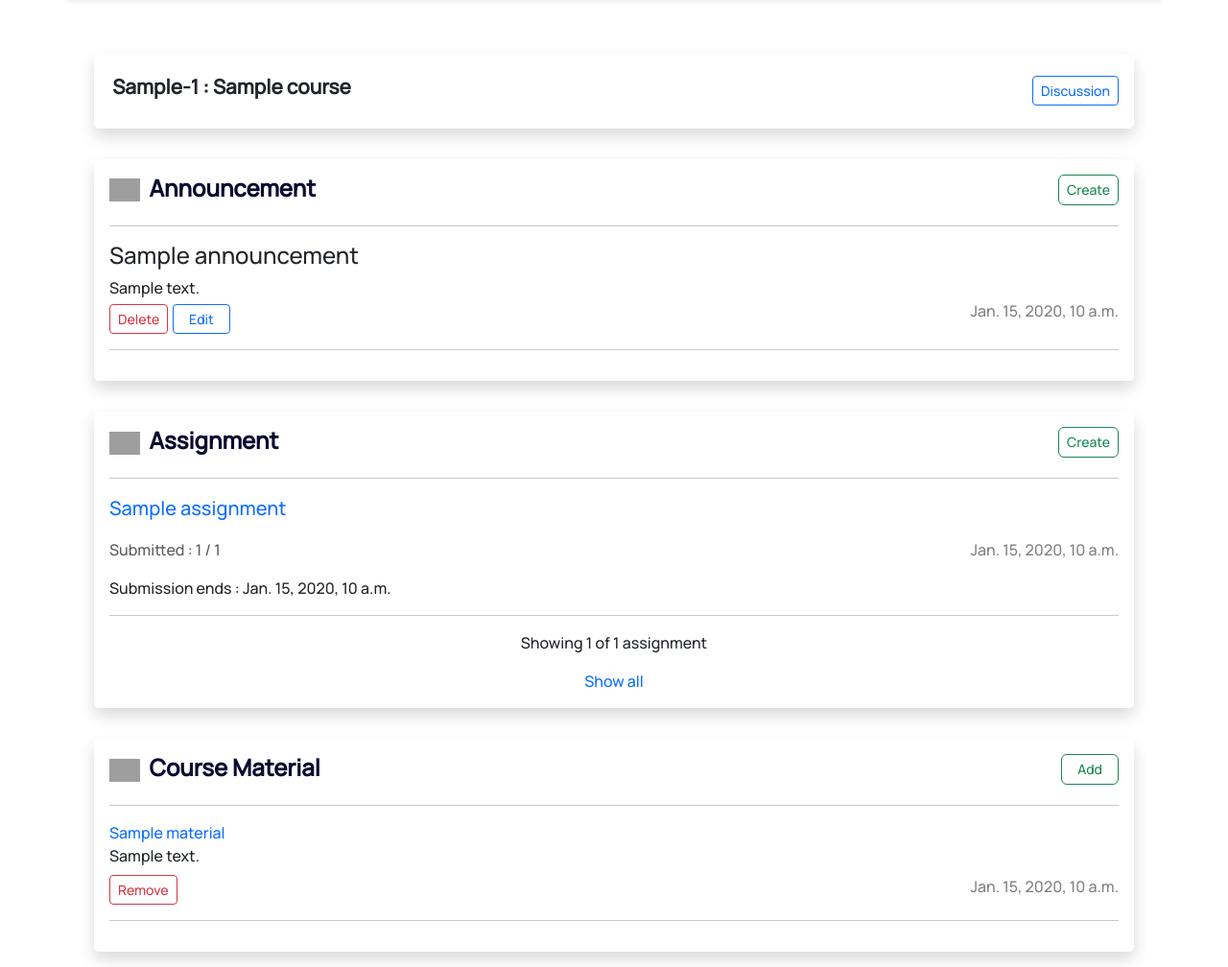
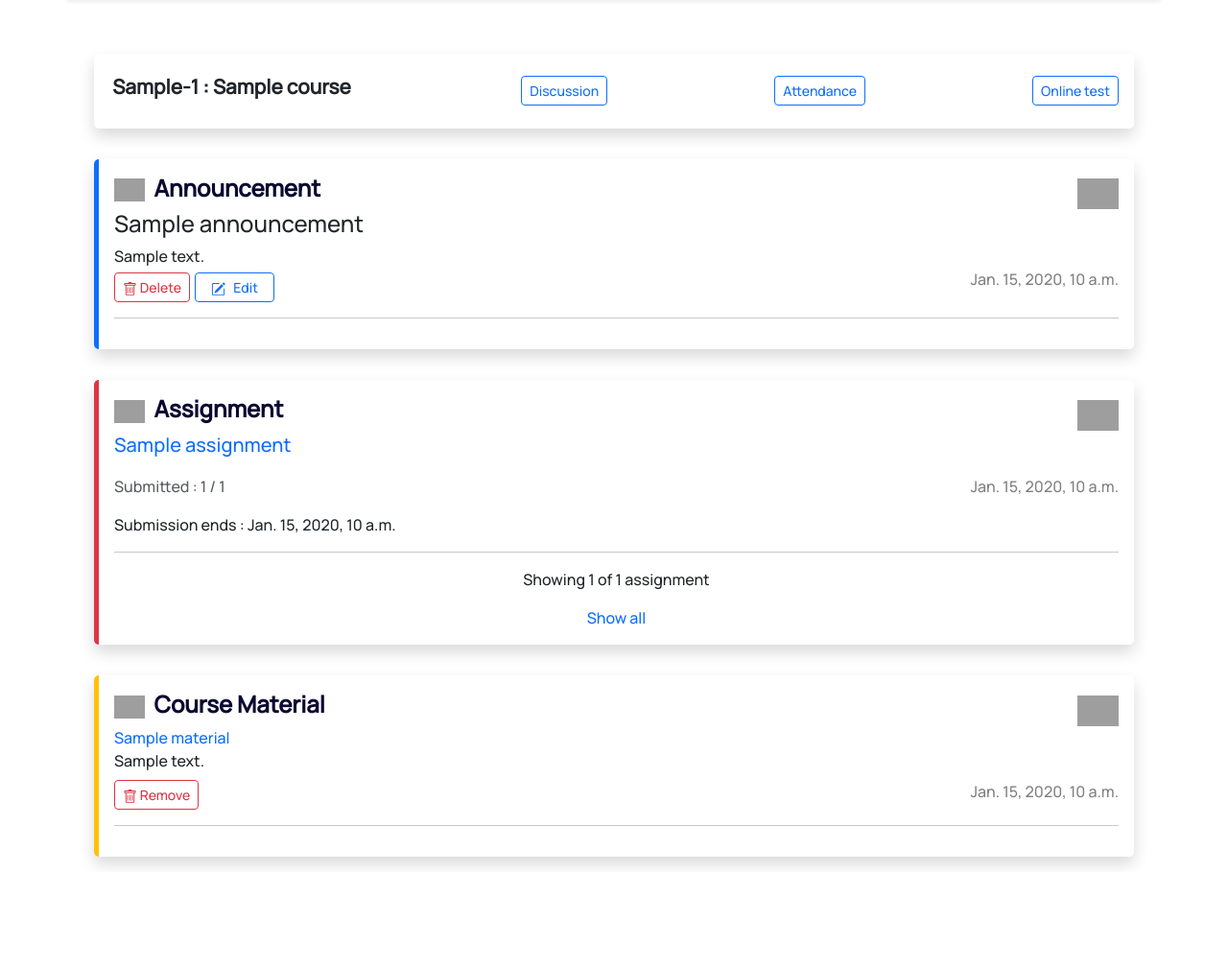
Before and after one commit to nz-m/eLMS-SWE, a Django app: template main/templates/main/faculty_course.html in a window 1280 px wide. Shown: the part 152-1160 px from the top of the page at 96% size. After the commit the page ends 1056 px from the top, so only its background shows below. Run offline with Django 4.2, Linux system fonts and the light colour scheme; tables that the repository leaves empty hold one stand-in row (values such as "Sample post"); the template is opened without the code that fills it: values that come from a table or form of the project are taken from there, most other values are stand-ins (such as "Sample title", 1, 10 or a date in 2020); some libraries are stand-ins or nearby versions; grey boxes are pictures that could not be loaded.

Commit message:
modify faculty profile template

```diff
--- a/main/templates/main/facultyCourses.html
+++ b/main/templates/main/facultyCourses.html
@@ -30,7 +30,7 @@
       <div class="card_primary d-flex justify-content-center flex-wrap ">
          {% for courses in courses %}
          <!-- individual course starts -->
-         <div class="cd card text-center my-4 mx-4" style="width: 30rem !important;">
+         <div class="cd card text-center my-4 mx-4 courseAnim" style="width: 30rem !important;">
             <div class="card-header text-light">
                Dept. of {{courses.department}}
             </div>
@@ -51,4 +51,5 @@
       {% endif %}
    </div>
 </div>
+
 {% endblock %}
--- a/main/templates/main/faculty_course.html
+++ b/main/templates/main/faculty_course.html
@@ -14,7 +14,6 @@
 {% url 'courses' %}
 {% endblock %}
 {% block content %}
-<div class="site-section">
 <!-- navigation links -->
 <div class="container shadow-sm">
    <nav aria-label="breadcrumb">
@@ -29,33 +28,45 @@
 <!-- navigation links end -->
 <div class="container d-flex flex-wrap flex-column">
    <!-- course name starts -->
-   <div class="course-section p-3 m-3 shadow d-flex justify-content-between align-items-center">
-      <h3 class="course_name">{{course.department}}-{{course.code}} : {{course.name}}</h3>
+   <div class="course-section p-3 m-3 shadow d-flex justify-content-between align-items-center courseCls">
+      <h3 id="courseTitle" class="course_name">{{course.department}}-{{course.code}} : {{course.name}}</h3>
       <a class="btn btn-outline-primary btn-sm"
          href="{% url 'discussion' course.code %}">
       Discussion
       </a>
+      <a class="btn btn-outline-primary btn-sm"
+         href="{% url 'attendance' course.code %}">
+      Attendance
+      </a>
+      <a class="btn btn-outline-primary btn-sm"
+         href="{% url 'allQuizzes' course.code %}">
+      Online test
+      </a>
    </div>
    <!-- course name ends -->
    <!-- announcement section starts -->
-   <div class="course-section p-3 m-3 shadow">
-      <div class="d-flex justify-content-between">
-         <h4 class="fw-bold" style="color: rgb(10, 10, 48);"><img src="{% static 'images/icon/megaphone.png' %}"
+   <div class="course-section p-3 m-3 shadow border border-top-0 border-end-0 border-bottom-0 border-primary border-5">
+      <div class="d-flex justify-content-between ">
+         <h4 class="fw-bold announcementCls" style="color: rgb(10, 10, 48);"><img src="{% static 'images/icon/megaphone.png' %}"
             alt="" style="height:1.5rem;"><span style="margin-right: 0.6rem;"></span>Announcement
          </h4>
-         <a class="btn btn-sm btn-outline-success rounded" style="height:2rem"
-            href="{% url 'addAnnouncement' course.code  %}">Create</a>
+         <a
+            href="{% url 'addAnnouncement' course.code  %}"><img src="{% static 'images/icon/iconBlack.png' %}"
+            alt="" height="32"></a>
       </div>
       <div>
          {% for announcement in announcements %}
          <!-- individual announcement starts -->
-         <hr>
          <h4>{{announcement.title}}</h4>
          <div class="fs-6 text-break">{{announcement.description}}</div>
          <div class="announcement-cont d-flex justify-content-between">
             <div>
                <button type="button" class="btn btn-sm btn-outline-danger" data-bs-toggle="modal"
                   data-bs-target="#staticBackdrop">
+                  <svg xmlns="http://www.w3.org/2000/svg" width="15" height="15" fill="currentColor" class="bi bi-trash" viewBox="0 0 16 16">
+                     <path d="M5.5 5.5A.5.5 0 0 1 6 6v6a.5.5 0 0 1-1 0V6a.5.5 0 0 1 .5-.5zm2.5 0a.5.5 0 0 1 .5.5v6a.5.5 0 0 1-1 0V6a.5.5 0 0 1 .5-.5zm3 .5a.5.5 0 0 0-1 0v6a.5.5 0 0 0 1 0V6z"/>
+                     <path fill-rule="evenodd" d="M14.5 3a1 1 0 0 1-1 1H13v9a2 2 0 0 1-2 2H5a2 2 0 0 1-2-2V4h-.5a1 1 0 0 1-1-1V2a1 1 0 0 1 1-1H6a1 1 0 0 1 1-1h2a1 1 0 0 1 1 1h3.5a1 1 0 0 1 1 1v1zM4.118 4 4 4.059V13a1 1 0 0 0 1 1h6a1 1 0 0 0 1-1V4.059L11.882 4H4.118zM2.5 3V2h11v1h-11z"/>
+                   </svg>
                Delete
                </button>
                <!-- Popup -->
@@ -81,7 +92,10 @@
                   </div>
                </div>
                <a class="btn btn-sm btn-outline-primary px-3"
-                  href="{% url 'editAnnouncement' course.code announcement.id %}">Edit</a>
+                  href="{% url 'editAnnouncement' course.code announcement.id %}"><svg xmlns="http://www.w3.org/2000/svg" width="15" height="15" fill="currentColor" class="bi bi-pencil-square" viewBox="0 0 16 16">
+                     <path d="M15.502 1.94a.5.5 0 0 1 0 .706L14.459 3.69l-2-2L13.502.646a.5.5 0 0 1 .707 0l1.293 1.293zm-1.75 2.456-2-2L4.939 9.21a.5.5 0 0 0-.121.196l-.805 2.414a.25.25 0 0 0 .316.316l2.414-.805a.5.5 0 0 0 .196-.12l6.813-6.814z"/>
+                     <path fill-rule="evenodd" d="M1 13.5A1.5 1.5 0 0 0 2.5 15h11a1.5 1.5 0 0 0 1.5-1.5v-6a.5.5 0 0 0-1 0v6a.5.5 0 0 1-.5.5h-11a.5.5 0 0 1-.5-.5v-11a.5.5 0 0 1 .5-.5H9a.5.5 0 0 0 0-1H2.5A1.5 1.5 0 0 0 1 2.5v11z"/>
+                   </svg> &nbsp; Edit</a>
             </div>
             <div class="add-announcement" style="color:grey;">
                {{announcement.datetime}}
@@ -98,17 +112,20 @@
    </div>
    <!-- announcement section ends -->
    <!-- assignment section starts -->
-   <div class="course-section p-3 m-3 shadow">
+   <div class="course-section p-3 m-3 shadow border border-top-0 border-bottom-0 border-end-0 border-danger border-5">
       <div class="d-flex flex-row justify-content-between edit">
-         <h4 class="fw-bold" style="color: rgb(10, 10, 48);"><img src="{% static 'images/icon/open-book.png' %}"
+         <h4 class="fw-bold assignmentCls" style="color: rgb(10, 10, 48);"><img src="{% static 'images/icon/open-book.png' %}"
             alt="" style="height:1.5rem"><span style="margin-right: 0.6rem;"></span>Assignment</h4>
-         <a class="btn btn-sm btn-outline-success rounded" style="height:2rem"
-            href="{% url 'addAssignment' course.code %}">Create</a>
+         <a style="height:2rem"
+
+         href="{% url 'addAssignment' course.code %}">
+         <img src="{% static 'images/icon/iconBlack.png' %}"
+            alt="" height="32">
+         </a>
       </div>
       <div class="add-announcement">
          {% for assignment in assignments %}
          <!-- individual assignment starts -->
-         <hr>
          <a class="text-bold fs-5" href="{% url 'submission' course.code assignment.id %}">
          {{assignment.title}}</a>
          <div class="d-flex justify-content-between mt-3">
@@ -141,17 +158,18 @@
    </div>
    <!-- assignment section ends -->
    <!-- course material section starts -->
-   <div class="course-section p-3 m-3 shadow">
+   <div class="course-section p-3 m-3 shadow border border-top-0 border-bottom-0 border-warning border-end-0 border-5" id="material">
       <div class="d-flex flex-row justify-content-between edit">
-         <h4 class="fw-bold" style="color: rgb(10, 10, 48);"><img src="{% static 'images/icon/folder.png' %}"
+         <h4 class="fw-bold materialCls" style="color: rgb(10, 10, 48);"><img src="{% static 'images/icon/folder.png' %}"
             alt="" style="height:1.5rem"><span style="margin-right: 0.6rem;"></span>Course Material</h4>
-         <a class="btn btn-sm btn-outline-success rounded" style="height:2rem"
-            href="{% url 'addCourseMaterial' course.code  %}"><span class="px-2">Add</span></a>
+         <a
+            href="{% url 'addCourseMaterial' course.code  %}"><img src="{% static 'images/icon/iconBlack.png' %}"
+               alt="" height="32"></a>
       </div>
       <div class="add-announcement">
          {% for material in materials  %}
          <!-- individual material starts -->
-         <hr>
+
          <a class="add-announcement" href="{{ material.file.url }}">{{material.title}}</a><br>
          <div class="fs-6 text-break mb-2">{{material.description}}</div>
          <!-- Popup -->
@@ -178,6 +196,10 @@
          <div class="d-flex flex-row justify-content-between">
             <button type="button" class="btn btn-sm btn-outline-danger" data-bs-toggle="modal"
                data-bs-target="#materialDel">
+               <svg xmlns="http://www.w3.org/2000/svg" width="15" height="15" fill="currentColor" class="bi bi-trash" viewBox="0 0 16 16">
+                  <path d="M5.5 5.5A.5.5 0 0 1 6 6v6a.5.5 0 0 1-1 0V6a.5.5 0 0 1 .5-.5zm2.5 0a.5.5 0 0 1 .5.5v6a.5.5 0 0 1-1 0V6a.5.5 0 0 1 .5-.5zm3 .5a.5.5 0 0 0-1 0v6a.5.5 0 0 0 1 0V6z"/>
+                  <path fill-rule="evenodd" d="M14.5 3a1 1 0 0 1-1 1H13v9a2 2 0 0 1-2 2H5a2 2 0 0 1-2-2V4h-.5a1 1 0 0 1-1-1V2a1 1 0 0 1 1-1H6a1 1 0 0 1 1-1h2a1 1 0 0 1 1 1h3.5a1 1 0 0 1 1 1v1zM4.118 4 4 4.059V13a1 1 0 0 0 1 1h6a1 1 0 0 0 1-1V4.059L11.882 4H4.118zM2.5 3V2h11v1h-11z"/>
+                </svg>
             Remove
             </button>
             <div class="add-announcement" style="color:grey;">
@@ -195,4 +217,64 @@
    </div>
    <!-- course material section ends-->
 </div>
+<script>
+
+
+      anime(
+
+         {
+            targets: '.assignmentCls',
+            translateX: [
+               { value: '-100%', duration: 0 },
+               { value: '0', duration: 1000 }
+            ],
+            opacity: [
+               { value: 0, duration: 0 },
+               { value: 1, duration: 1000 }
+            ],
+            easing: 'easeInOutQuad',
+            delay: function (el, i) {
+               return i * 100;
+            }
+         }
+
+      );
+      anime(
+         {
+            targets: '.announcementCls',
+            translateX: [
+               { value: '-100%', duration: 0 },
+               { value: '0', duration: 1000 }
+            ],
+            opacity: [
+               { value: 0, duration: 0 },
+               { value: 1, duration: 1000 }
+            ],
+            easing: 'easeInOutQuad',
+            delay: function (el, i) {
+               return i * 100;
+            }
+         }
+         );
+
+         anime(
+         {
+            targets: '.materialCls',
+            translateX: [
+               { value: '-100%', duration: 0 },
+               { value: '0', duration: 1000 }
+            ],
+            opacity: [
+               { value: 0, duration: 0 },
+               { value: 1, duration: 1000 }
+            ],
+            easing: 'easeInOutQuad',
+            delay: function (el, i) {
+               return i * 100;
+            }
+         }
+         );
+
+</script>
+
 {% endblock %}
```
